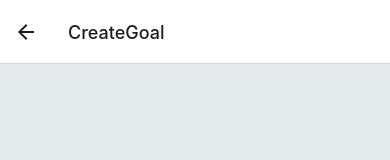
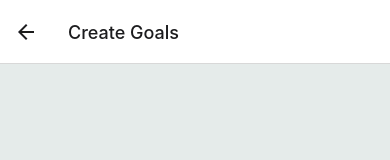
Before and after one commit to illianardz/FinancialTracker, a React Native app in the folder ExpoApp/: screen /CreateGoal in a window 390 px wide. Shown: the top 160 px of the page. Built offline with nearby package versions, Linux system fonts and the light colour scheme.

Commit message:
Updated title for each connected page

```diff
--- a/ExpoApp/App.js
+++ b/ExpoApp/App.js
@@ -2,7 +2,7 @@ import React, { useState } from 'react';
 import { StyleSheet, Text, View, TouchableOpacity, SafeAreaView } from 'react-native';
 import { NavigationContainer } from '@react-navigation/native';
 import { createNativeStackNavigator } from '@react-navigation/native-stack';
-import CreateGoal from './createGoal'; // Import your CreateGoal component
+import CreateGoal from './createGoal';
 import TrackGoals from './trackGoals';
 import CustomPlan from './customPlan';
 
@@ -60,9 +60,9 @@ export default function App() {
     <NavigationContainer>
       <Stack.Navigator initialRouteName="Home">
         <Stack.Screen name="Home" component={HomeScreen} />
-        <Stack.Screen name="CreateGoal" component={CreateGoal} />
-        <Stack.Screen name="TrackGoals" component={TrackGoals} />
-        <Stack.Screen name="CustomPlan" component={CustomPlan} />
+        <Stack.Screen name="CreateGoal" component={CreateGoal} options={{title: 'Create Goals'}}/>
+        <Stack.Screen name="TrackGoals" component={TrackGoals} options={{title: 'Track Goals'}} />
+        <Stack.Screen name="CustomPlan" component={CustomPlan} options={{title: 'Custom Plan'}} />
       </Stack.Navigator>
     </NavigationContainer>
   );
```
